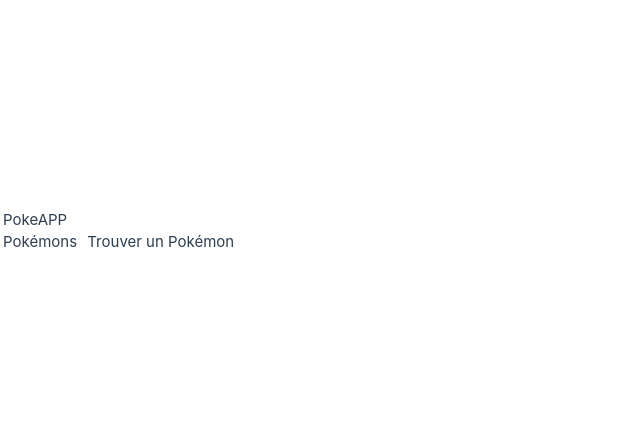
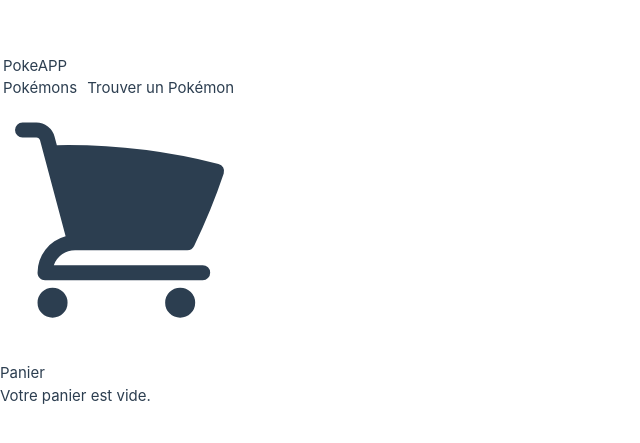
Before and after one commit to Tambour1/PokeApp, a Vue app: page /cart in a window 1280 px wide. Shown: the part 169-612 px from the top of the page, without its empty margins (0-640 px from the left). Built offline with nearby package versions, Linux system fonts and the light colour scheme.

Commit message:
✨ Ajout de la première logique de panier

```diff
--- a/package.json
+++ b/package.json
@@ -11,6 +11,7 @@
     "format": "prettier --write src/"
   },
   "dependencies": {
+    "@heroicons/vue": "^2.2.0",
     "pinia": "^2.3.0",
     "vue": "^3.5.13",
     "vue-router": "^4.5.0"
--- a/src/App.vue
+++ b/src/App.vue
@@ -1,5 +1,6 @@
-<script>
+<script setup>
 import { RouterLink, RouterView } from "vue-router";
+import { ShoppingCartIcon } from '@heroicons/vue/24/solid';
 </script>
 
 <template>
@@ -12,7 +13,7 @@ import { RouterLink, RouterView } from "vue-router";
         </div>
 
         <!-- Menu de navigation -->
-        <div class="space-x-6">
+        <div class="flex space-x-4 justify-between items-center">
           <RouterLink
             to="/"
             class="text-white text-lg font-semibold hover:text-gray-200 hover:bg-transparent"
@@ -25,6 +26,11 @@ import { RouterLink, RouterView } from "vue-router";
           >
             Trouver un Pokémon
           </RouterLink>
+          <RouterLink
+            to="/cart"
+            class="">
+            <ShoppingCartIcon class="w-9 text-white hover:text-gray-200 hover:bg-transparent"></ShoppingCartIcon>
+          </RouterLink>
         </div>
       </nav>
     </header>
--- /dev/null
+++ b/src/components/Cart.vue
@@ -0,0 +1,50 @@
+<script>
+import { useCartStore } from '../stores/cartStore';
+
+export default {
+  name: 'Cart',
+  data() {
+    const cartStore = useCartStore();
+    return {
+      cartStore,
+    };
+  },
+  computed: {
+    cartItems() {
+      return this.cartStore.items;
+    },
+    totalItems() {
+      return this.cartStore.totalItems;
+    },
+    totalPrice() {
+      return this.cartStore.totalPrice;
+    },
+  },
+  methods: {
+    removeFromCart(itemId) {
+      this.cartStore.removeItem(itemId);
+    },
+    clearCart() {
+      this.cartStore.clearCart();
+    },
+  },
+};
+</script>
+
+<template>
+  <div>
+    <h1 class="text-black">Panier</h1>
+    <div v-if="cartItems.length === 0" class="text-black">Votre panier est vide.</div>
+    <ul class="text-black">
+      <li v-for="item in cartItems" :key="item.id">
+        {{ item.name }} - {{ item.quantity }} x {{ item.price }}€
+        <button @click="removeFromCart(item.id)">Supprimer</button>
+      </li>
+    </ul>
+    <div class="text-black" v-if="cartItems.length > 0">
+      <p>Total : {{ totalPrice }}€</p>
+      <p>Articles : {{ totalItems }}</p>
+      <button @click="clearCart">Vider le panier</button>
+    </div>
+  </div>
+</template>
--- a/src/components/PokeCard.vue
+++ b/src/components/PokeCard.vue
@@ -1,6 +1,9 @@
 <script>
+import { useCartStore } from '../stores/cartStore';
+import pokeMixins from '../mixins/pokeMixins';
 export default {
   name: "PokeCard",
+  mixins: [pokeMixins],
   props: {
     pokemon: {
       type: Object,
@@ -11,7 +14,7 @@ export default {
     return {
       pokemonColor: "",
       typeColors: {
-        normal : "#AAA67F",
+        normal: "#AAA67F",
         fighting: "#C12239",
         flying: "#A891EC",
         poison: "#A43E9E",
@@ -32,12 +35,22 @@ export default {
         stellar: "darkblue",
         unknown: "gray",
       },
-      primaryType:""
+      primaryType: ""
     };
   },
   methods: {
     getTypeColor(type) {
       return this.typeColors[type] || "white";
+    },
+    addToCart() {
+      const cartStore = useCartStore();
+      const item = {
+        id: this.pokemon.id,
+        name: this.pokemon.name,
+        price: this.pokemon.base_experience ? this.pokemon.base_experience : 1,
+        quantity: 1,
+      };
+      cartStore.addItem(item);
     },
   },
   mounted() {
@@ -48,29 +61,41 @@ export default {
 </script>
 
 <template>
-  <div class="border-8 rounded-md border-yellow-200 p-4 h-96 w-72 cursor-pointer"
+  <div
+    class="border-8 rounded-md border-yellow-200 p-4 h-96 w-72 transition-transform transform hover:scale-105 hover:rotate-2 hover:shadow-xl"
     :style="{ backgroundColor: pokemonColor }"
-  @click="$router.push({ name: 'PokeDetails', params: { id: pokemon.id } })"
   >
       <!-- Nom du Pokémon et icône de type -->
       <div class="flex items-center justify-between mb-4">
         <h2 class="text-xl font-bold">{{ pokemon.name }}</h2>
-      <img
-        :src="`/src/assets/types-icons/${primaryType}.png`"
-        alt="Type Icon"
-        width="30"
-        height="30"
-        class="ml-2"
-      />
+        <img :src="`/src/assets/types-icons/${primaryType}.png`" alt="Type Icon" width="30" height="30" class="ml-2" />
       </div>
 
-  <img width="150" :src="pokemon.sprites.front_default" :alt="pokemon.name" class="bg-white mx-auto border-4 rounded-md border-gray-300" />
+      <!-- Image du Pokémon -->
+      <img width="150" :src="pokemon.sprites.front_default" :alt="pokemon.name"
+        class="bg-white mx-auto border-4 rounded-md border-gray-300 cursor-pointer"
+        @click="$router.push({ name: 'PokeDetails', params: { id: pokemon.id } })" />
 
-  <p class="text-center mt-1">Pokemon N°{{ pokemon.id }}</p>
-  <div class="mx-auto text-center mt-4">
-    <p><strong>Type(s):</strong> {{ pokemon.types.map(t => t.type.name).join(", ") }}</p>
-    <p><strong>Taille:</strong> {{ pokemon.height }}</p>
-    <p><strong>Poids:</strong> {{ pokemon.weight }}</p>
+      <!-- Informations du Pokémon -->
+      <div class="flex items-center justify-around bg-gray-100 rounded-md mt-1 text-gray-500 text-xs p-1">
+        <p>N°{{ pokemon.id }}</p>
+        <p>Taille: {{ convertHeight(pokemon.height) }}</p>
+        <p>Poids: {{ convertWeight(pokemon.weight) }}</p>
       </div>
+
+      <!-- Types du Pokémon -->
+      <div class="flex mx-auto text-center mt-4 justify-around">
+        <p v-for="type in pokemon.types" :style="{ backgroundColor: getTypeColor(type.type.name) }"
+          class="rounded-lg border text-white font-semibold p-1">{{ type.type.name.toUpperCase() }}</p>
+      </div>
+
+      <!-- Prix -->
+      <p class="text-center text-white text-2xl font-semibold mt-4 ml-1">{{ convertPrice(pokemon.base_experience) }}</p>
+  </div>
+  <!-- Ajouter au panier -->
+  <div class="flex justify-center mt-5">
+        <button @click="addToCart" class="bg-blue-500 text-white px-4 py-2 rounded-full hover:bg-blue-600">
+            Ajouter au panier
+        </button>
       </div>
   </template>
--- a/src/components/PokeDetails.vue
+++ b/src/components/PokeDetails.vue
@@ -1,8 +1,10 @@
 <script>
 import { RouterLink } from "vue-router";
 import { getPokemonById } from "../../services/httpClient";
+import pokeMixins from "@/mixins/pokeMixins";
 export default {
   name: "PokeDetails",
+  mixins: [pokeMixins],
   props: {
     id: {
       type: String,
@@ -40,14 +42,6 @@ export default {
       if (baseStat > 100) return "#4caf50";
       if (baseStat > 50) return "#ffc107";
       return "#f44336";
-    },
-
-    getWeight() {
-      return this.pokemon.weight / 10;
-    },
-
-    getHeight() {
-      return this.pokemon.height / 10;
     },
   },
   mounted() {
@@ -100,13 +94,13 @@ export default {
       <!-- Les infos -->
       <div class="flex justify-around bg-gray-100 border-t border-b py-4">
         <div class="flex flex-col w-1/3 justify-around">
-          <span class="text-gray-800 text-lg">{{ getWeight() }} kg</span>
+          <span class="text-gray-800 text-lg">{{ convertWeight(pokemon.weight) }}</span>
           <span class="text-gray-400 text-sm">Poids</span>
         </div>
         <div
           class="flex flex-col justify-around w-1/3 border-l-2 border-r-2 border-gray-300"
         >
-          <span class="text-gray-800 text-lg">{{ getHeight() }} m</span>
+          <span class="text-gray-800 text-lg">{{ convertHeight(pokemon.height) }}</span>
           <span class="text-gray-400 text-sm">Taille</span>
         </div>
         <div class="flex flex-col w-1/3 justify-around">
--- a/src/components/Pokemons.vue
+++ b/src/components/Pokemons.vue
@@ -12,7 +12,7 @@ export default {
       loading : true,
       error: null,
       currentPage: 1,
-      pageSize: 12,
+      pageSize: 1,
       total: 0,
     };
   },
@@ -57,7 +57,7 @@ export default {
     </div>
 
     <!-- Pokemons -->
-  <div v-else>
+  <div v-else class="bg-secondary mt-4">
     <ul class="flex flex-wrap justify-center bg-secondary gap-4 p-4">
       <li v-for="pokemon in pokemons" :key="pokemon.id">
         <PokeCard :pokemon="pokemon" />
@@ -65,7 +65,7 @@ export default {
     </ul>
 
     <!-- Pagination -->
-    <div class="flex justify-center mt-4">
+    <div class="flex justify-center mt-3 pb-12">
       <button
         @click="changePage(currentPage - 1)"
         :disabled="currentPage === 1"
--- /dev/null
+++ b/src/mixins/pokeMixins.js
@@ -0,0 +1,13 @@
+export default {
+  methods: {
+    convertWeight(weight) {
+      return `${weight / 10} kg`;
+    },
+    convertHeight(height) {
+      return `${height / 10} m`;
+    },
+    convertPrice(price) {
+      return `${price / 10} €`
+    }
+  },
+};
--- a/src/router/index.js
+++ b/src/router/index.js
@@ -2,6 +2,7 @@ import { createRouter, createWebHistory } from "vue-router";
 import Pokemons from "@/components/Pokemons.vue";
 import SearchPokemon from "@/components/SearchPokemon.vue";
 import PokemonDetails from "@/components/PokeDetails.vue";
+import Cart from "@/components/Cart.vue";
 
 const router = createRouter({
   history: createWebHistory(import.meta.env.BASE_URL),
@@ -21,6 +22,11 @@ const router = createRouter({
       name: "PokeDetails",
       component: PokemonDetails,
       props: true,
+    },
+    {
+      path: "/cart",
+      name: "Cart",
+      component: Cart,
     }
   ],
 });
--- /dev/null
+++ b/src/stores/cartStore.js
@@ -0,0 +1,35 @@
+import { defineStore } from 'pinia';
+
+export const useCartStore = defineStore('cart', {
+  // État
+  state: () => ({
+    items: [],
+  }),
+
+  // Actions
+  actions: {
+    addItem(item) {
+      const existingItem = this.items.find((i) => i.id === item.id);
+      if (existingItem) {
+        existingItem.quantity += item.quantity || 1;
+      } else {
+        this.items.push({ ...item, quantity: item.quantity || 1 });
+      }
+    },
+    removeItem(itemId) {
+      this.items = this.items.filter((item) => item.id !== itemId);
+    },
+    clearCart() {
+      this.items = [];
+    },
+  },
+
+  // Getters
+  getters: {
+  totalItems: (state) =>
+    state.items.reduce((sum, item) => sum + (item.quantity || 0), 0),
+  totalPrice: (state) =>
+    state.items.reduce((sum, item) => sum + (item.price || 0) * (item.quantity || 0), 0),
+},
+
+});
```
Also changed, not shown: 1 other file (tests, documents, lock files or other folders). Lines whose indentation alone changed are shown as unchanged.
